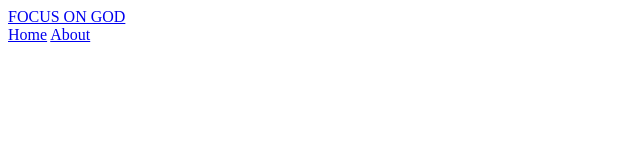
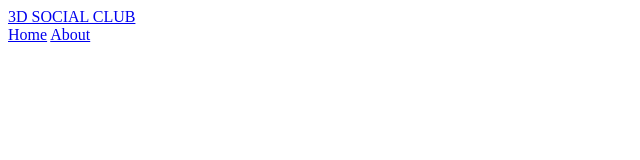
Before and after one commit to nickydedede/bida25-012, a plain HTML site: page index.html in a window 1280 px wide. Shown: the full height of the page, 0-640 px from the left. Drawn offline with Linux system fonts and the light colour scheme.

Commit message:
Update index.html

```diff
--- a/index.html
+++ b/index.html
@@ -12,7 +12,7 @@
 <!-- NAVIGATION -->
 <nav class="navbar">
     <div class="nav-container">
-        <a href="index.html" class="nav-logo">FOCUS ON GOD</a>
+        <a href="index.html" class="nav-logo">3D SOCIAL CLUB</a>
         <div class="nav-links">
             <a href="index.html#hero">Home</a>
             <a href="index.html#about">About</a>
```
